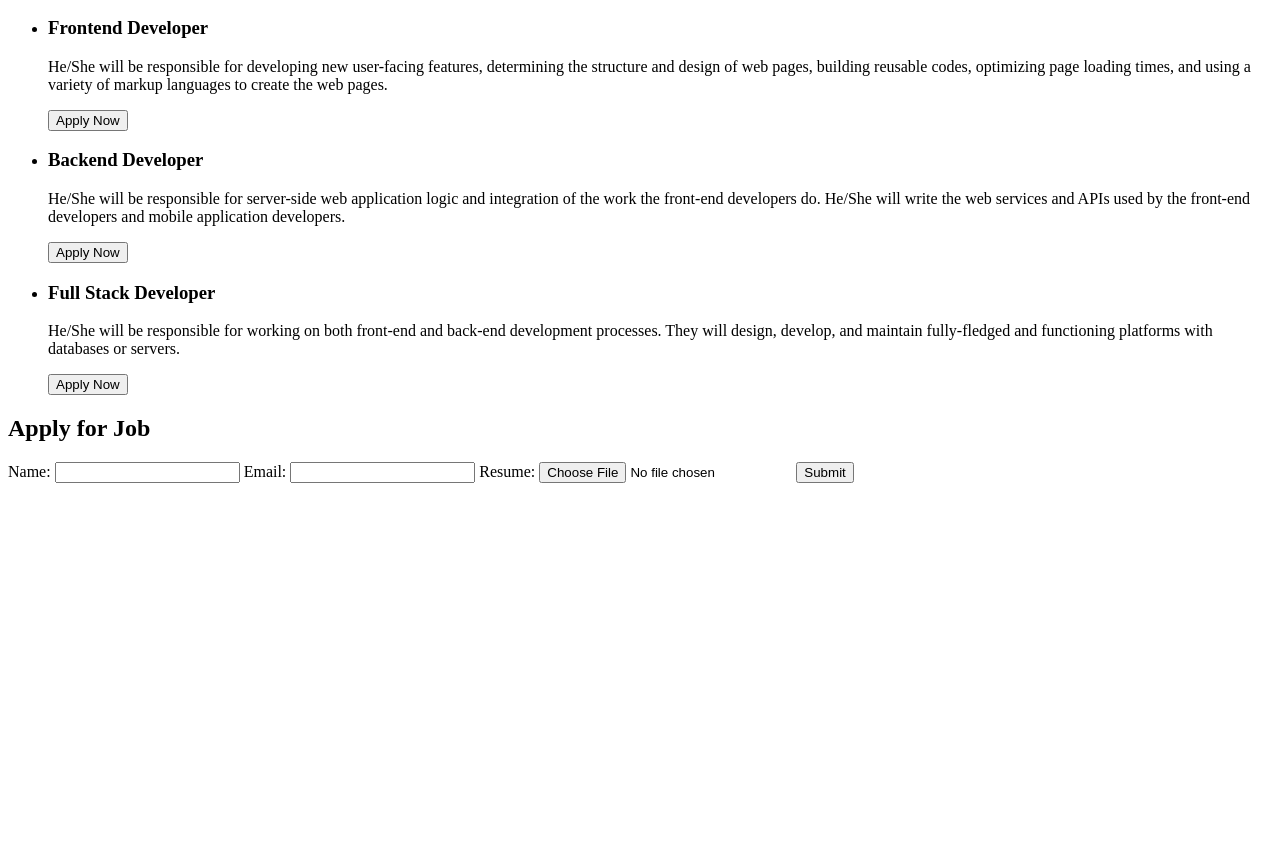
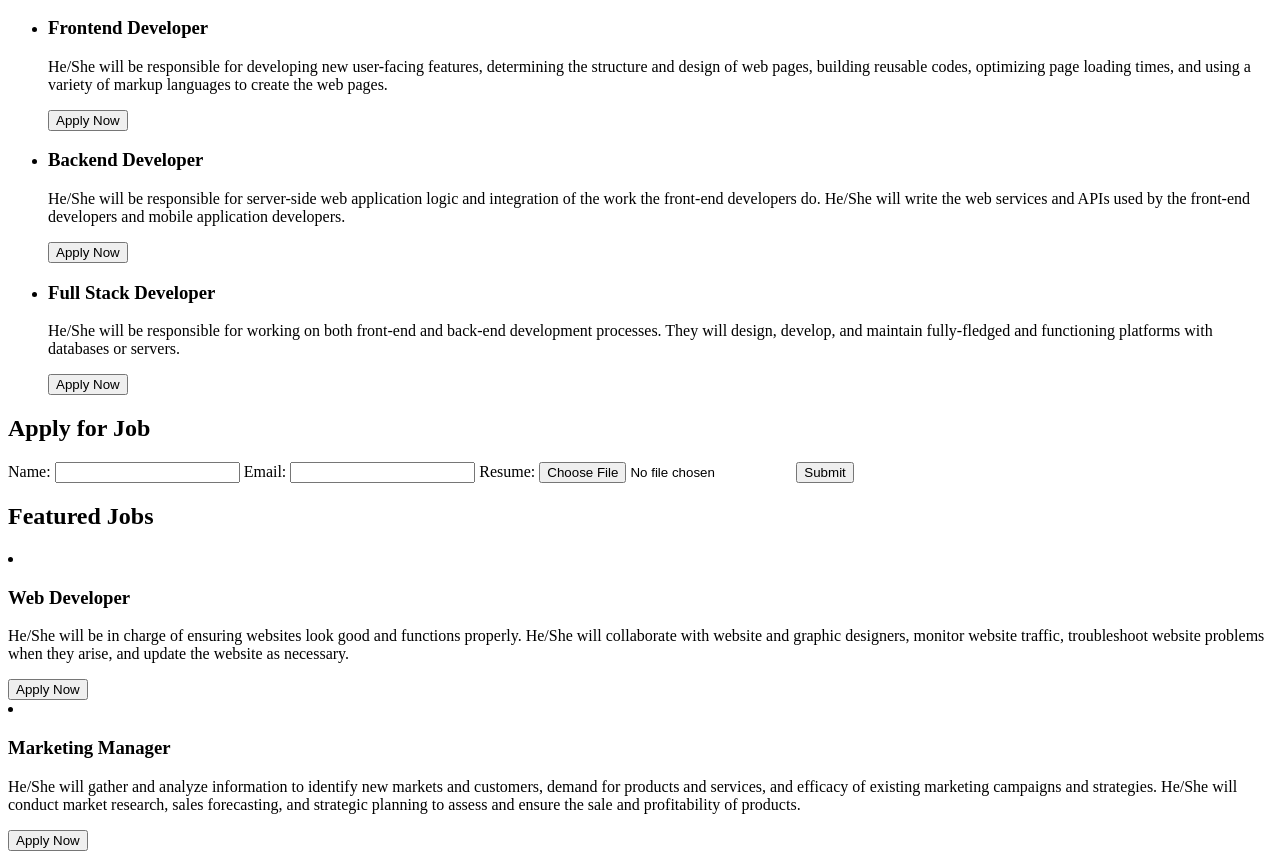
Before and after one commit to SiyandaMaykiso/Job-Board, a plain HTML site: page index.html in a window 1280 px wide. Shown: the part 110-969 px from the top of the page. Before the commit the page ends 800 px from the top, so only its background shows below. Drawn offline with Linux system fonts and the light colour scheme.

Commit message:
Update index.html

```diff
--- a/index.html
+++ b/index.html
@@ -43,3 +43,19 @@
             <input type="file" id="resume" name="resume" accept=".pdf,.doc,.docx" required>
             <input type="submit" value="Submit">
             </form>
+
+            <div class="featured-jobs">
+                <h2>Featured Jobs</h2>
+                <ul class="job-list">
+                </ul>
+              </div>
+              <li>
+                <h3>Web Developer</h3>
+                <p> He/She will be in charge of ensuring websites look good and functions properly. He/She will collaborate with website and graphic designers, monitor website traffic, troubleshoot website problems when they arise, and update the website as necessary.</p>
+                <button class="apply-btn">Apply Now</button>
+              </li>
+              <li>
+                <h3>Marketing Manager</h3>
+                <p> He/She will gather and analyze information to identify new markets and customers, demand for products and services, and efficacy of existing marketing campaigns and strategies. He/She will conduct market research, sales forecasting, and strategic planning to assess and ensure the sale and profitability of products.</p>
+                <button class="apply-btn">Apply Now</button>
+              </li>
```
